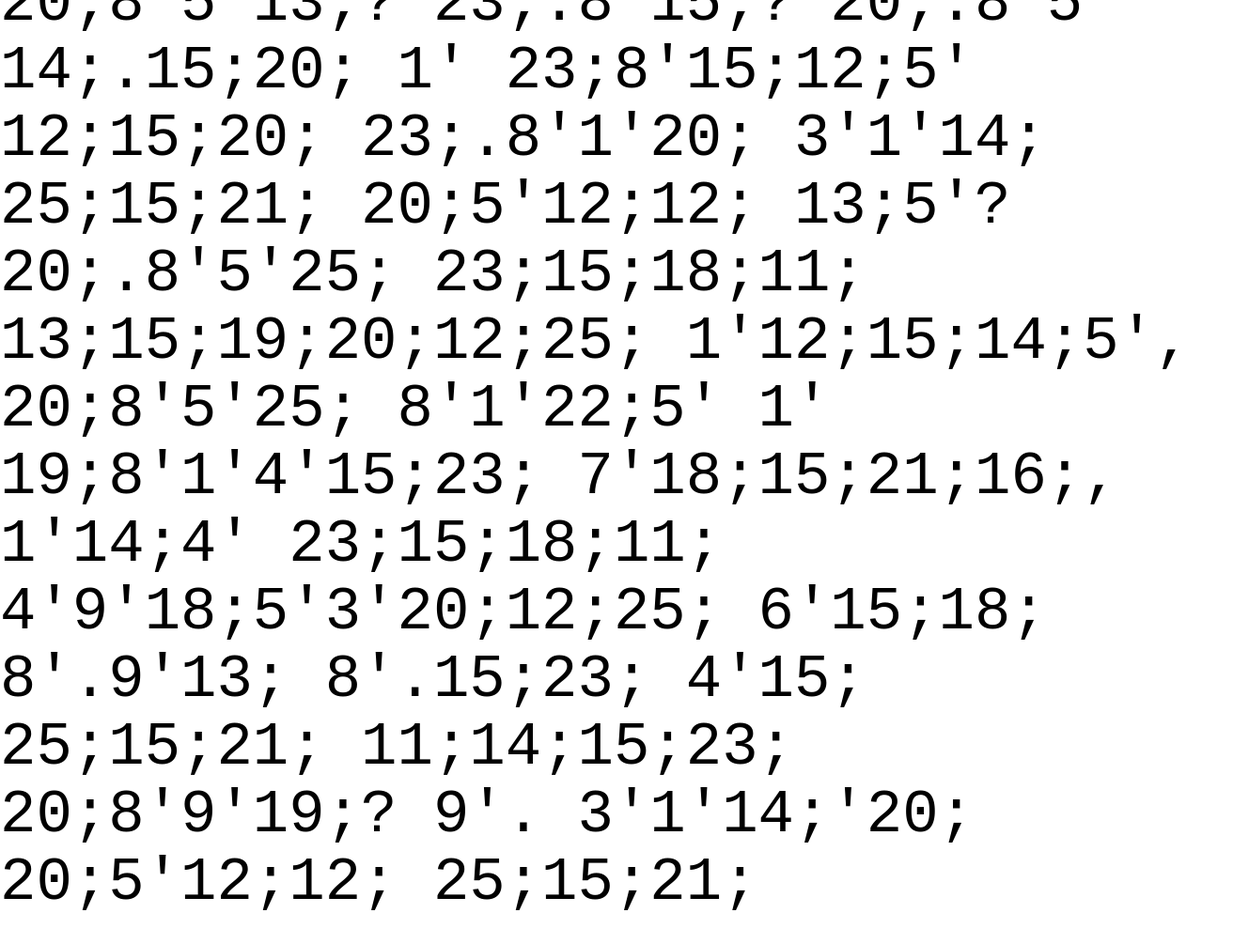
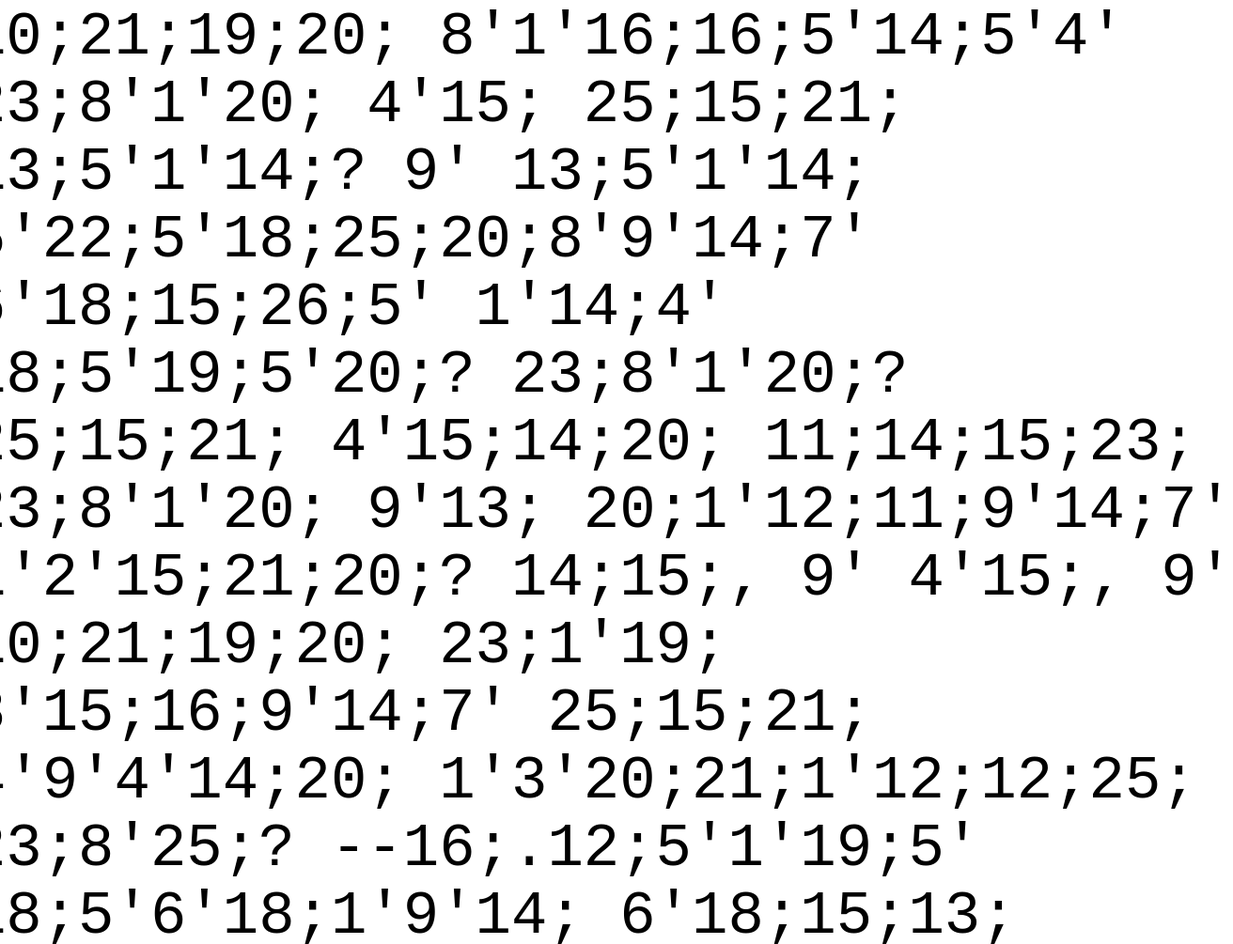
Before and after one commit to sgtllama05/fillerxcdfer, a plain HTML site: page index.html in a window 1280 px wide. Shown: the top 1005 px of the page at 94% size, 1312 px wide, since content can reach past the window. Before the commit the page ends 976 px from the top, so only its background shows below. Drawn offline with Linux system fonts and the light colour scheme.

Commit message:
Update index.html

```diff
--- a/index.html
+++ b/index.html
@@ -17,20 +17,32 @@
   </style>
 </head>
 <body>
-  <div>23;.8'1'20; 4'15; 25;15;21; 11;14;15;23; 1'2'15;21;20; 20;8'5'13;?
+  <div>9'13; 19;15; 19;15;18;18;25;
 
-23;.8'15;?
+23;.8'.25;. 23;.15;.21;.12;.4'. 25;.15;.21;. 4'.15;. 20;.8'.1'.20;.
 
-20;.8'5'
+25;15;21; 4'15;14;20; 21;14;4'5'18;19;20;1'14;4'
 
-14;.15;20; 1' 23;8'15;12;5' 12;15;20;
+15;8' 9' 21;14;4'5'18;19;20;1'14;4' 5'22;5'18;25;20;8'9'14;7'
 
-23;.8'1'20; 3'1'14; 25;15;21; 20;5'12;12; 13;5'?
+-- 20;.9'13;5' 6'18;15;26;5' _ 5'.22;5'18;25;20;8'9'14;7' 16;18;1'3'20;9'3'1'12;12;25; 18;5'19;5'20;19; _ --
 
-20;.8'5'25; 23;15;18;11; 13;15;19;20;12;25; 1'12;15;14;5', 20;8'5'25; 8'1'22;5' 1' 19;8'1'4'15;23; 7'18;15;21;16;, 1'14;4' 23;15;18;11; 4'9'18;5'3'20;12;25; 6'15;18; 8'.9'13;
+23;8'1'20; 10;21;19;20; 8'1'16;16;5'14;5'4'
 
-8'.15;23; 4'15; 25;15;21; 11;14;15;23; 20;8'9'19;?
+23;8'1'20; 4'15; 25;15;21; 13;5'1'14;?
 
-9'. 3'1'14;'20; 20;5'12;12; 25;15;21;</div>
+9' 13;5'1'14; 5'22;5'18;25;20;8'9'14;7' 6'18;15;26;5' 1'14;4' 18;5'19;5'20;?
+
+23;8'1'20;?
+
+25;15;21; 4'15;14;20; 11;14;15;23; 23;8'1'20; 9'13; 20;1'12;11;9'14;7' 1'2'15;21;20;?
+
+14;15;, 9' 4'15;, 9' 10;21;19;20; 23;1'19; 8'15;16;9'14;7' 25;15;21; 4'9'4'14;20; 1'3'20;21;1'12;12;25;
+
+23;8'25;?
+
+--16;.12;5'1'19;5' 18;5'6'18;1'9'14; 6'18;15;13; 20;8'9'19; 18;5'1'4'9'14;7' 6'21;18;20;8'5'18;--
+
+--9'.14;19;20;18;21;3'20;9'15;14;19; 20;15; 14;15;20; 18;5'1'4' 6'21;18;20;8'5'18; 6'1'9'12;5'4', 4'5'12;5'20;9'14;7' 1'12;12; 6'21;18;20;8'5'18; 3'15;14;20;5'14;20;--</div>
 </body>
 </html>
```
